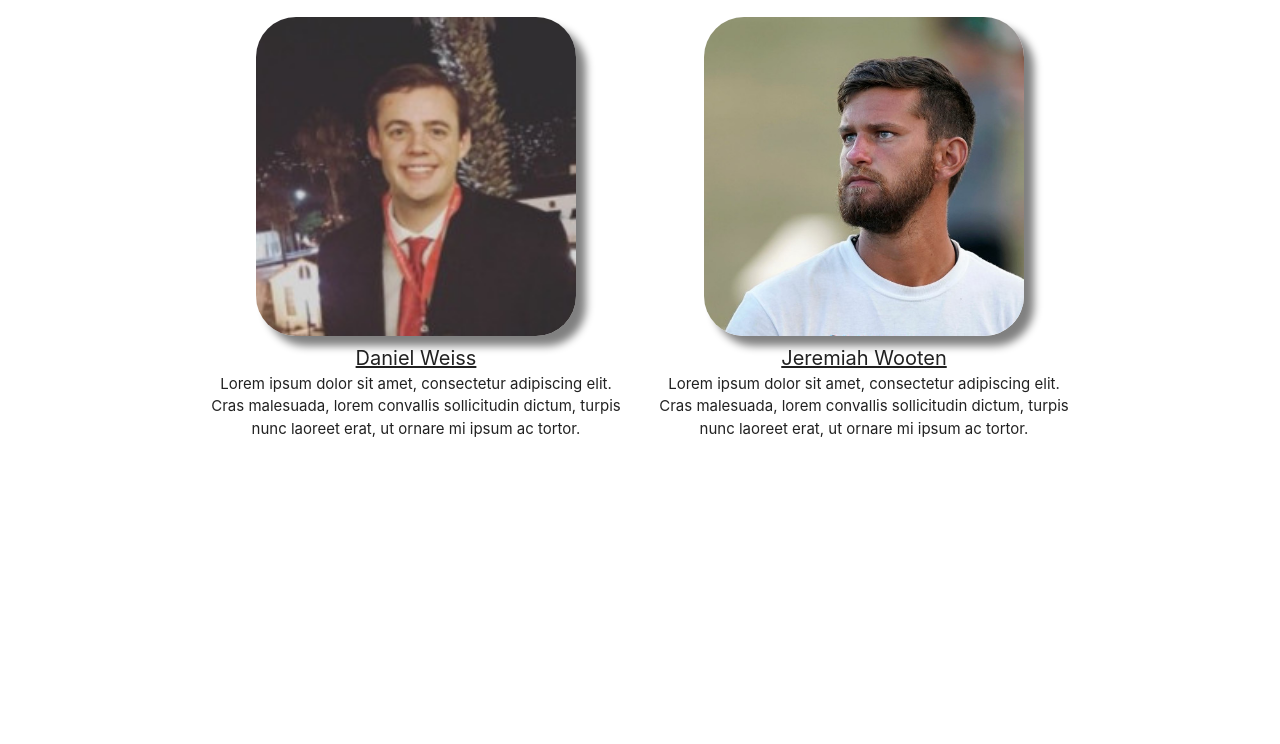
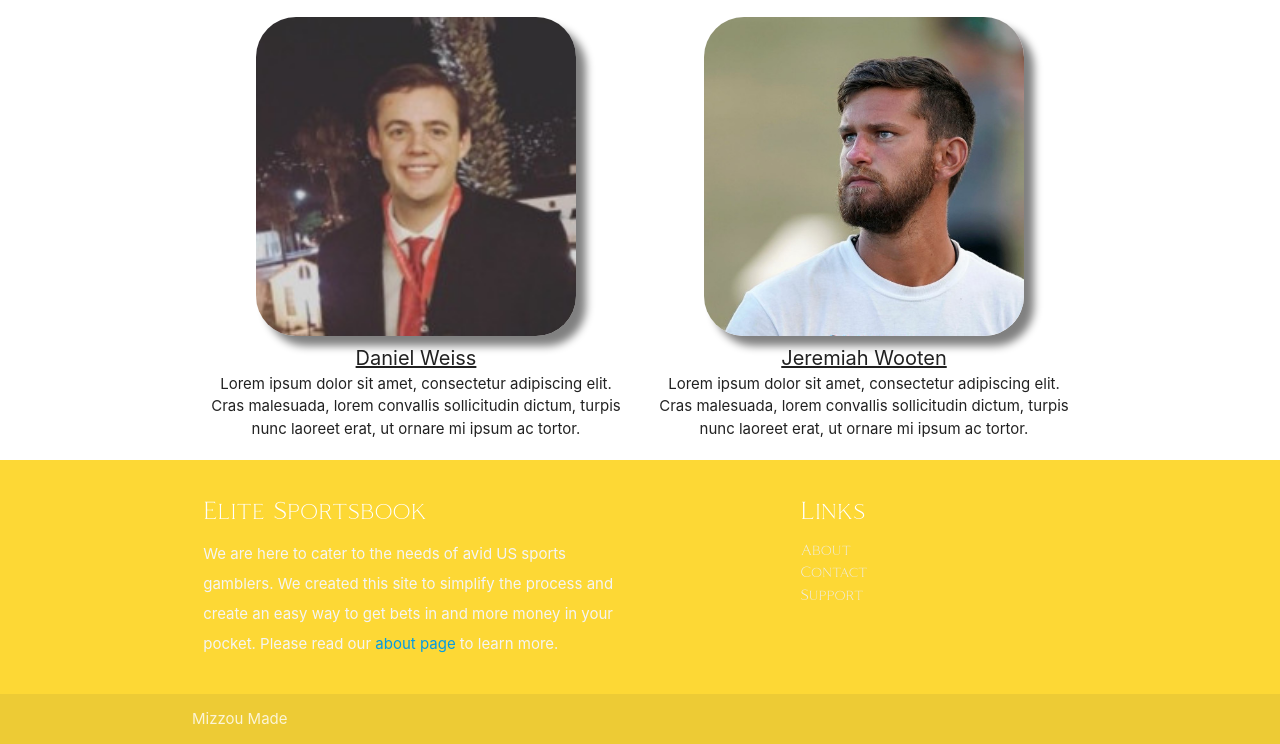
Before and after one commit to sahandian/FrontEndSportsbookElite, a plain HTML site: page aboutUs.html in a window 1280 px wide. Shown: the part 1112-1856 px from the top of the page. Before the commit the page ends 1572 px from the top, so only its background shows below. Drawn offline with nearby package versions, Linux system fonts and the light colour scheme.

Commit message:
added footer

```diff
--- a/aboutUs.html
+++ b/aboutUs.html
@@ -117,5 +117,29 @@
 
                 </div>
             </div>
+            <footer class="page-footer yellow darken-1">
+                <div class="container">
+                  <div class="row">
+                    <div class="col l6 s12">
+                      <h5 class="white-text coldiac-text">Elite Sportsbook</h5>
+                      <p class="grey-text text-lighten-4">We are here to cater to the needs of avid US sports gamblers. We created this site to simplify the process and create an easy way to get bets in and more money in your pocket. Please read our <a href="about.html">about page</a> to learn more.</p>
+                    </div>
+                    <div class="col l4 offset-l2 s12">
+                      <h5 class="white-text coldiac-text">Links</h5>
+                      <ul>
+                        <li><a class="grey-text text-lighten-3" href="#!">About</a></li>
+                        <li><a class="grey-text text-lighten-3" href="#!">Contact</a></li>
+                        <li><a class="grey-text text-lighten-3" href="#!">Support</a></li>
+                      </ul>
+                    </div>
+                  </div>
+                </div>
+                <div class="footer-copyright">
+                  <div class="container">
+                  Mizzou Made
+                  <!--<a class="grey-text text-lighten-4 right" href="#!">More Links</a>-->
+                  </div>
+                </div>
+              </footer>
     </div>
 </body>
```
